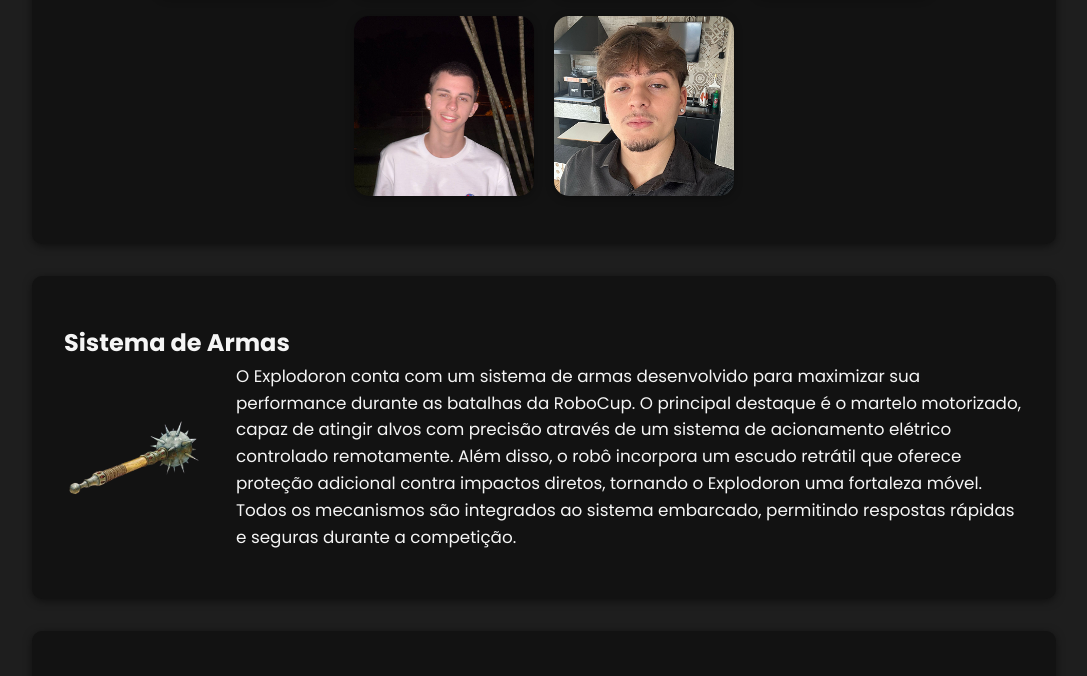
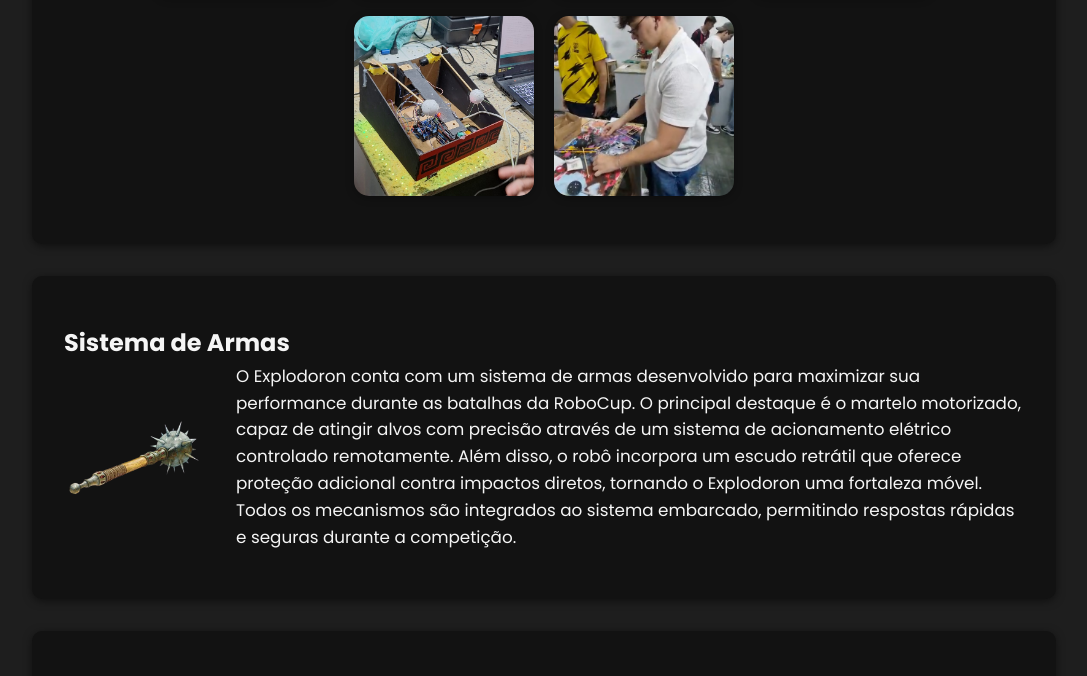
Before and after one commit to dpsanz/sprintwebset, a plain HTML site: page index.html in a window 1280 px wide. Shown: the part 947-1623 px from the top of the page, without its empty margins (96-1183 px from the left). Drawn offline with nearby package versions, Linux system fonts and the light colour scheme.

```diff
--- a/index.html
+++ b/index.html
@@ -41,8 +41,8 @@
                 <img src="img/img-func1.png" alt="Explodoron em montagem">
                 <img src="img/escudo.png" alt="Escudo do Explodoron">
                 <img src="img/martelo.png" alt="Martelo do sistema de armas">
-                <img src="img/sasso.png" alt="Integrante da equipe com o robô">
-                <img src="img/vitor.png" alt="Integrante da equipe testando o robô">
+                <img src="img/integrantecomrobo.png" alt="Integrante da equipe com o robô">
+                <img src="img/vitinmexendorobo.png" alt="Integrante da equipe testando o robô">
             </div>
         </section>
 
@@ -82,7 +82,7 @@
             <h2>Vídeos do Robô</h2>
             <div class="videos-container">
                 <div class="video">
-                    <iframe width="360" height="215" src="https://www.youtube.com/embed/SEU_VIDEO_1" title="Construção do Explodoron" frameborder="0" allowfullscreen></iframe>
+                    <iframe width="360" height="215" src="https://youtu.be/Zb0dtxbWRNo" title="Construção do Explodoron" frameborder="0" allowfullscreen></iframe>
                     <p>Construção do Explodoron</p>
                 </div>
                 <div class="video">
```
Also changed, not shown: img/integrantecomrobo.png (added), img/vitinmexendorobo.png (added).
